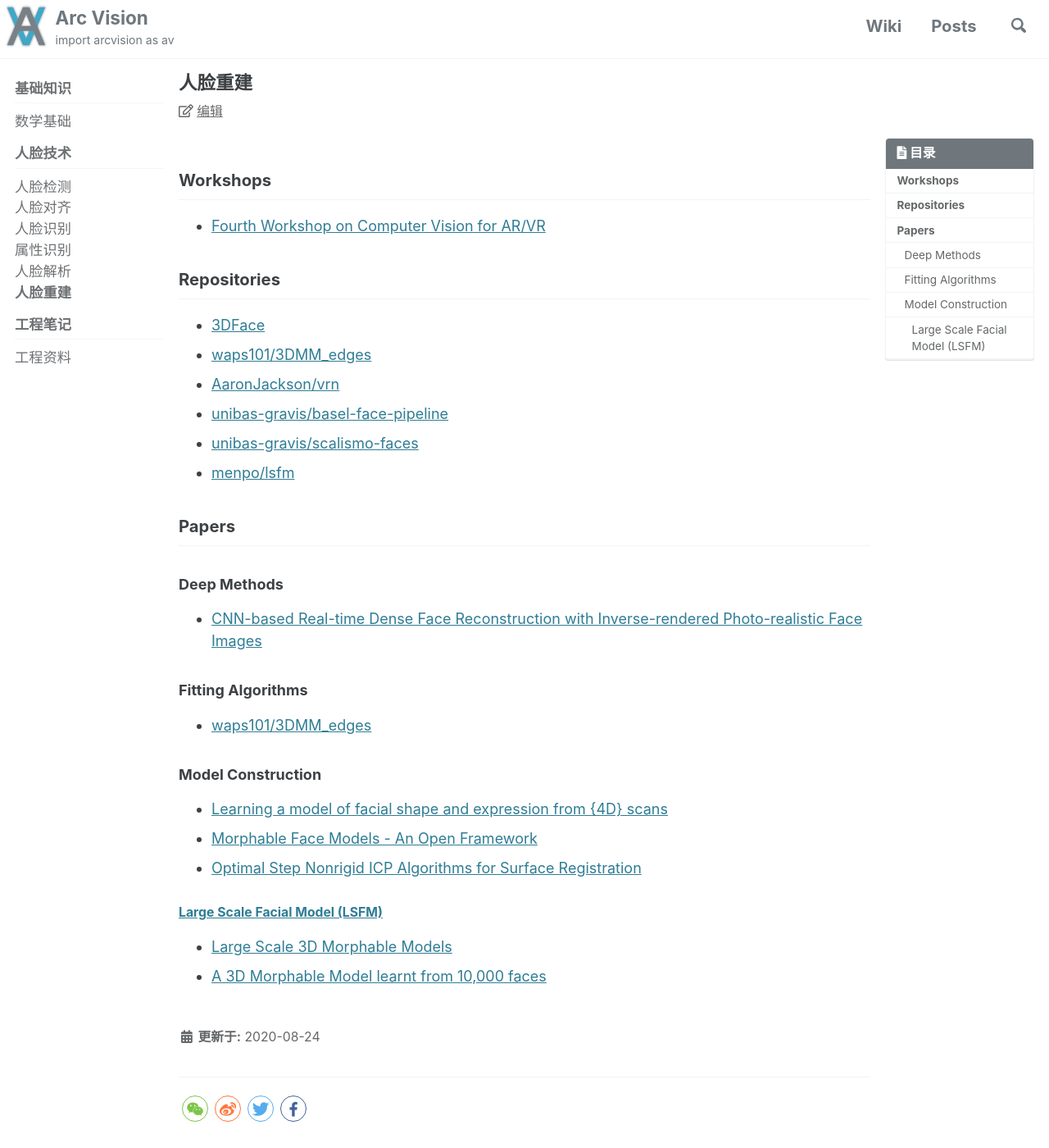
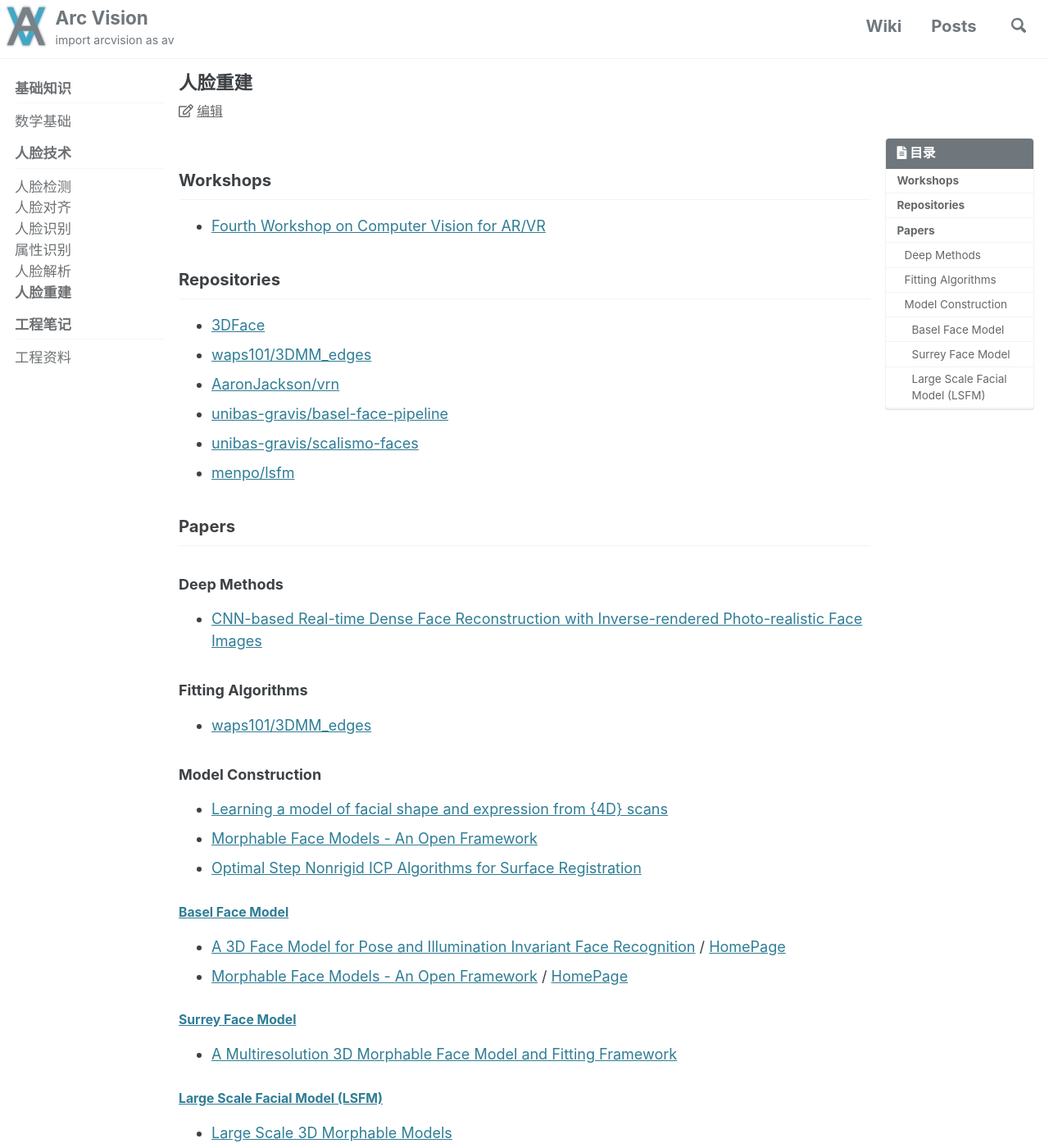
Before and after one commit to ArcVision/ArcVision.github.io, a Jekyll site: the page built from _wiki/15-face-reconstruction.md, in a window 1280 px wide and 1400 px high. Shown: the whole window at 82% size. Built offline with Jekyll 4.4.1, drawn with Linux system fonts in a browser that asks for light colours; cached includes are drawn as plain includes; comment, search, counter and statistics services are not loaded.

Commit message:
Update 15-face-reconstruction.md

```diff
--- a/_wiki/15-face-reconstruction.md
+++ b/_wiki/15-face-reconstruction.md
@@ -29,6 +29,13 @@ permalink: /wiki/face-reconstruction/
 - [Morphable Face Models - An Open Framework](http://arxiv.org/abs/1709.08398)
 - [Optimal Step Nonrigid ICP Algorithms for Surface Registration](https://ieeexplore.ieee.org/abstract/document/4270190)
 
+#### [Basel Face Model](https://faces.dmi.unibas.ch/bfm/bfm2019.html)
+  - [A 3D Face Model for Pose and Illumination Invariant Face Recognition](https://gravis.dmi.unibas.ch/publications/2009/BFModel09.pdf) / [HomePage](https://faces.dmi.unibas.ch/bfm/?nav=1-0&id=basel_face_model)
+  - [Morphable Face Models - An Open Framework](http://arxiv.org/abs/1709.08398) / [HomePage](https://faces.dmi.unibas.ch/bfm/bfm2017.html)
+
+#### [Surrey Face Model](https://cvssp.org/faceweb/3dmm/facemodels/)
+  - [A Multiresolution 3D Morphable Face Model and Fitting Framework](http://www.ee.surrey.ac.uk/CVSSP/Publications/papers/Huber-VISAPP-2016.pdf)
+
 #### [Large Scale Facial Model (LSFM)](https://github.com/menpo/lsfm)
   - [Large Scale 3D Morphable Models](https://link.springer.com/article/10.1007/s11263-017-1009-7)
   - [A 3D Morphable Model learnt from 10,000 faces](https://ibug.doc.ic.ac.uk/media/uploads/documents/0002.pdf)
```
